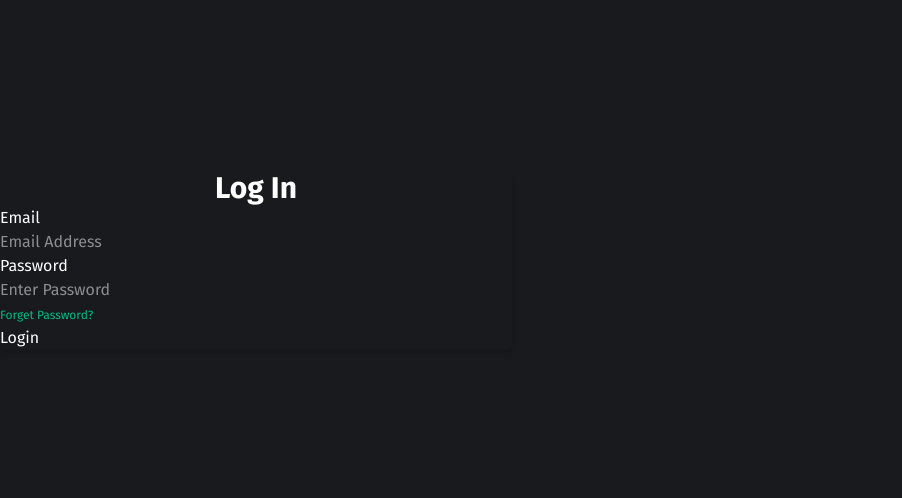
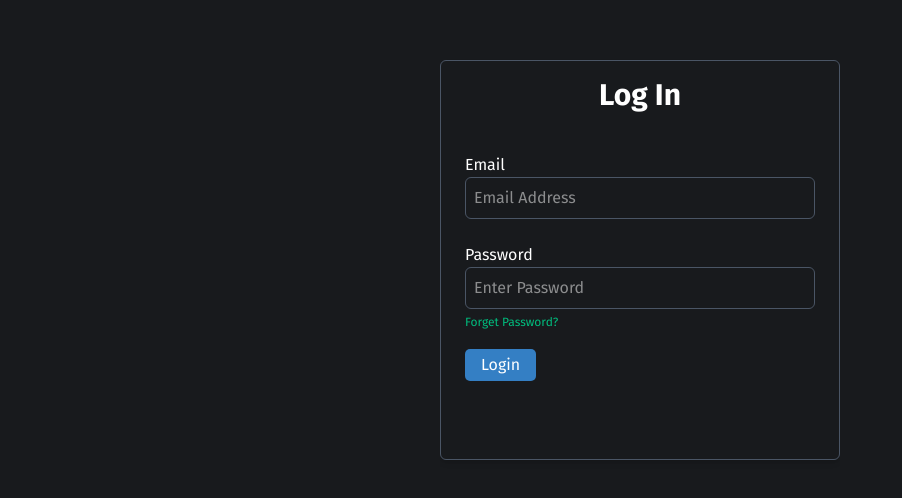
Before and after one commit to lazy-snorlax/caremaster-test, a Vue app in the folder vue/: page / in a window 1280 px wide. Shown: the part 140-638 px from the top of the page, without its empty margins (0-902 px from the left). Built offline with nearby package versions, Linux system fonts and the light colour scheme; no server answers.

Commit message:
add redirect for if user already loggedin

```diff
--- a/vue/src/views/login/Login.vue
+++ b/vue/src/views/login/Login.vue
@@ -1,25 +1,25 @@
 <template>
-    <div class="hero bg-base-200 min-h-screen">
-        <div class="hero-content">
+    <div class="authentication">
+        <div class="flex flex-col items-center justify-center px-6 py-8 mx-auto md:h-screen lg:py-0">
             <div class="relative flex flex-col justify-center h-screen overflow-hidden">
-                <div class="w-full p-6 m-auto bg-base-100 rounded-md shadow-md lg:max-w-lg">
-                    <h1 class="text-3xl font-semibold text-center">Log In</h1>
-                    <div class="space-y-4">
-                        <div>
+                <div class="w-100 h-100 p-6 mx-auto rounded-md border border-gray-600 shadow-md lg:max-w-lg">
+                    <h1 class="text-3xl font-semibold text-center" style="margin-top: 1rem;">Log In</h1>
+                    <div class="space-y-4" style="margin: 2.5rem 1.5rem;">
+                        <div style="margin-bottom: 1.5rem;">
                             <label class="label">
                                 <span class="label-text">Email</span>
                             </label>
-                            <input type="text" placeholder="Email Address" class="w-full input input-bordered" v-bind="email" />
+                            <input type="text" placeholder="Email Address" class="w-full rounded-md border border-gray-600" style="padding: 0.5rem 0.5rem;" v-bind="email" />
                         </div>
                         <div>
                             <label class="label">
                                 <span class="label-text">Password</span>
                             </label>
-                            <input type="password" placeholder="Enter Password" class="w-full input input-bordered" v-bind="password" />
+                            <input type="password" placeholder="Enter Password" class="w-full rounded-md border border-gray-600" style="padding: 0.5rem 0.5rem;" v-bind="password" />
                         </div>
                         <a href="#" class="text-xs hover:underline hover:text-blue-600">Forget Password?</a>
-                        <div>
-                            <button class="btn-primary btn btn-block" @click="submit">Login</button>
+                        <div style="margin-top: 1rem;">
+                            <button class="btn btn-primary btn-block" @click="submit">Login</button>
                         </div>
                     </div>
                 </div>
@@ -31,7 +31,7 @@
 <script lang="ts" setup>
 import { AxiosError, isAxiosError } from 'axios'
 import { storeToRefs } from 'pinia'
-import { onMounted, watch } from 'vue';
+import { onBeforeMount, onMounted, watch } from 'vue';
 
 import { useAppStore, type LoginForm } from '../../stores/app';
 import { useRouter, useRoute } from 'vue-router'
@@ -82,5 +82,22 @@ const submit = handleSubmit(async (values) => {
     }
 })
 
+onBeforeMount(() => {
+    if (loggedInUser) {
+        console.log(">>>> User detected. Redirecting to dashboard --->")
+        router.replace({ name: 'dashboard' })
+    }
+})
+</script>
 
-</script>
+<style lang="scss" scoped>
+.btn {
+    text-align: center;
+    padding: 0.25rem 1rem;
+    color: var(--white);
+    background-color: var(--primary);
+    border-radius: 5px;
+    align-items: center;
+}
+
+</style>
```
